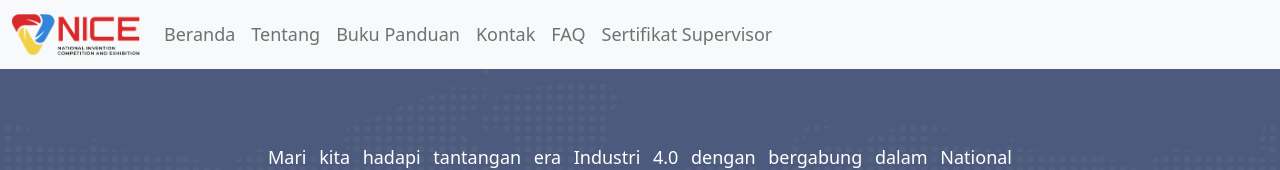
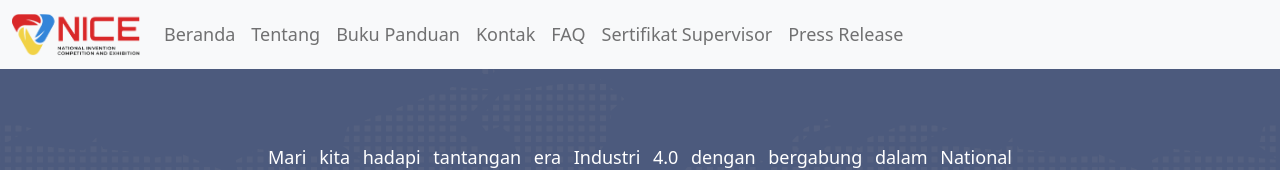
Before and after one commit to iysaofficial/NICEofficial, a React (Vite) app: page / in a window 1280 px wide. Shown: the top 170 px of the page. Built offline with nearby package versions, Linux system fonts and the light colour scheme.

Commit message:
press release

```diff
--- a/src/components/navigation.jsx
+++ b/src/components/navigation.jsx
@@ -34,6 +34,7 @@ function Navigation() {
 						<li class="nav-item"><a class="nav-link" href="/contact">Kontak</a></li>
 						<li class="nav-item"><a class="nav-link" href="/faq">FAQ</a></li>
 						<li class="nav-item"><a class="nav-link" href="https://drive.google.com/drive/folders/1n5WaS2mW_U-LJt1Zab2pTT0FDndvidm2?usp=drive_link" target="_blank">Sertifikat Supervisor</a></li>
+						<li class="nav-item"><a class="nav-link" href="https://drive.google.com/file/d/1UZ8n0x2lA3dGSrfr7guIu-IDv0xwkXD-/view?usp=sharing" target="_blank">Press Release</a></li>
 					</ul>
 					 {/* <a class="btn btn-outline-warning " href="https://docs.google.com/forms/d/e/1FAIpQLSfkCq7u5n6claDsm20GSGqoUYBx9dY5rrA6ZQjjqNrNoUB_uw/viewform?usp=share_link">Registration</a> */}
 				</div>
```
